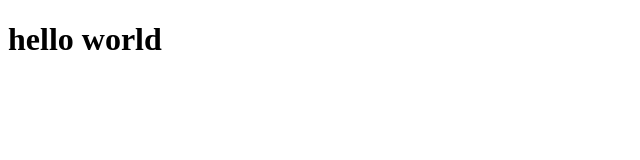
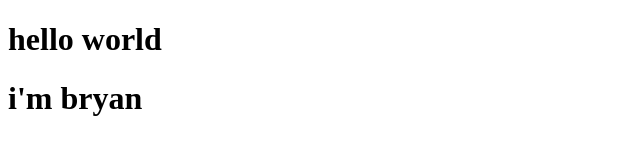
Before and after one commit to capta1nn3moo/captainnemo, a plain HTML site: page index.html in a window 1280 px wide. Shown: the whole page, without its empty margins (0-640 px from the left). Drawn offline with Linux system fonts and the light colour scheme.

Commit message:
minor changes

```diff
--- a/index.html
+++ b/index.html
@@ -7,5 +7,6 @@
 </head>
 <body>
    <h1>hello world</h1>
+   <h1>i'm bryan</h1>
 </body>
 </html>
```
